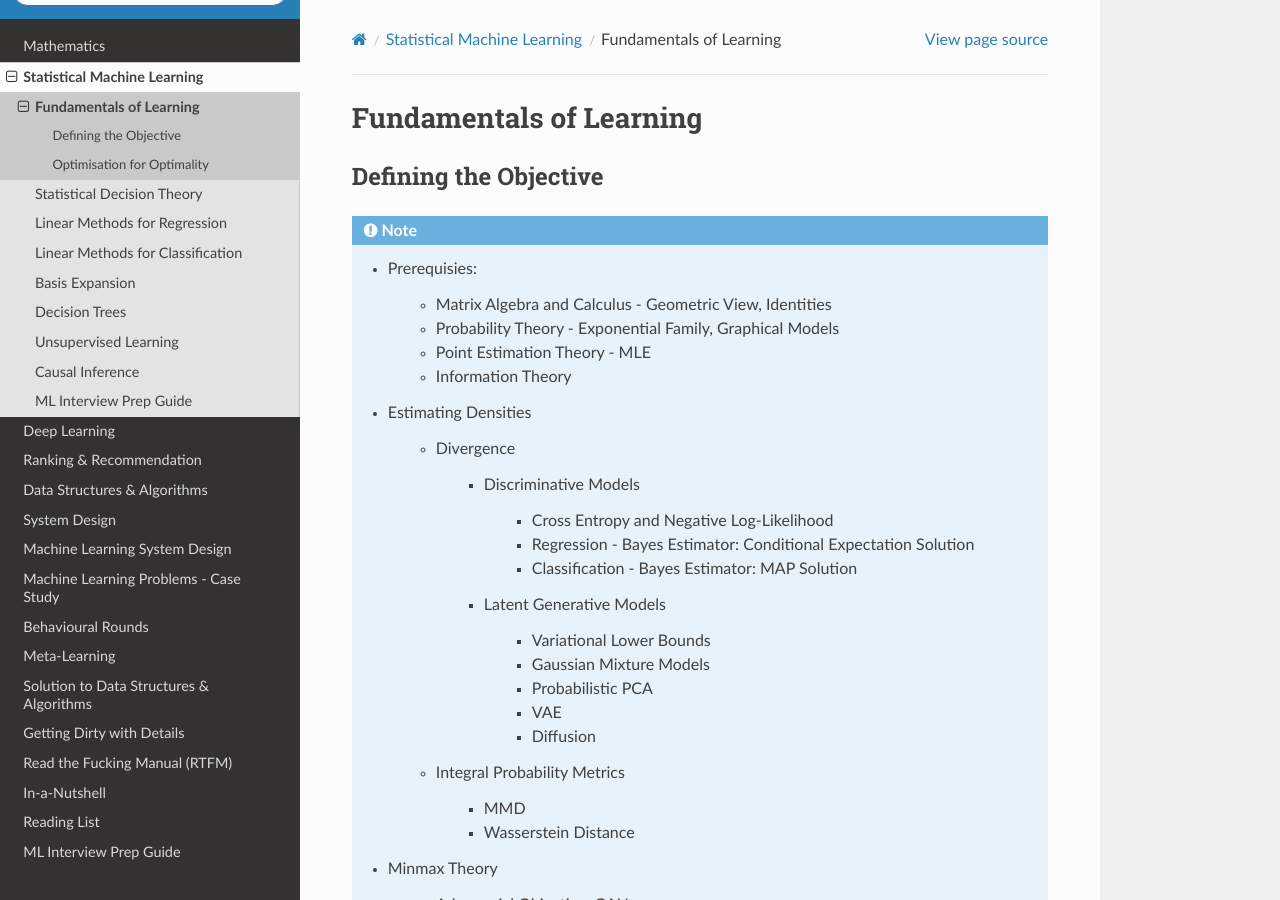
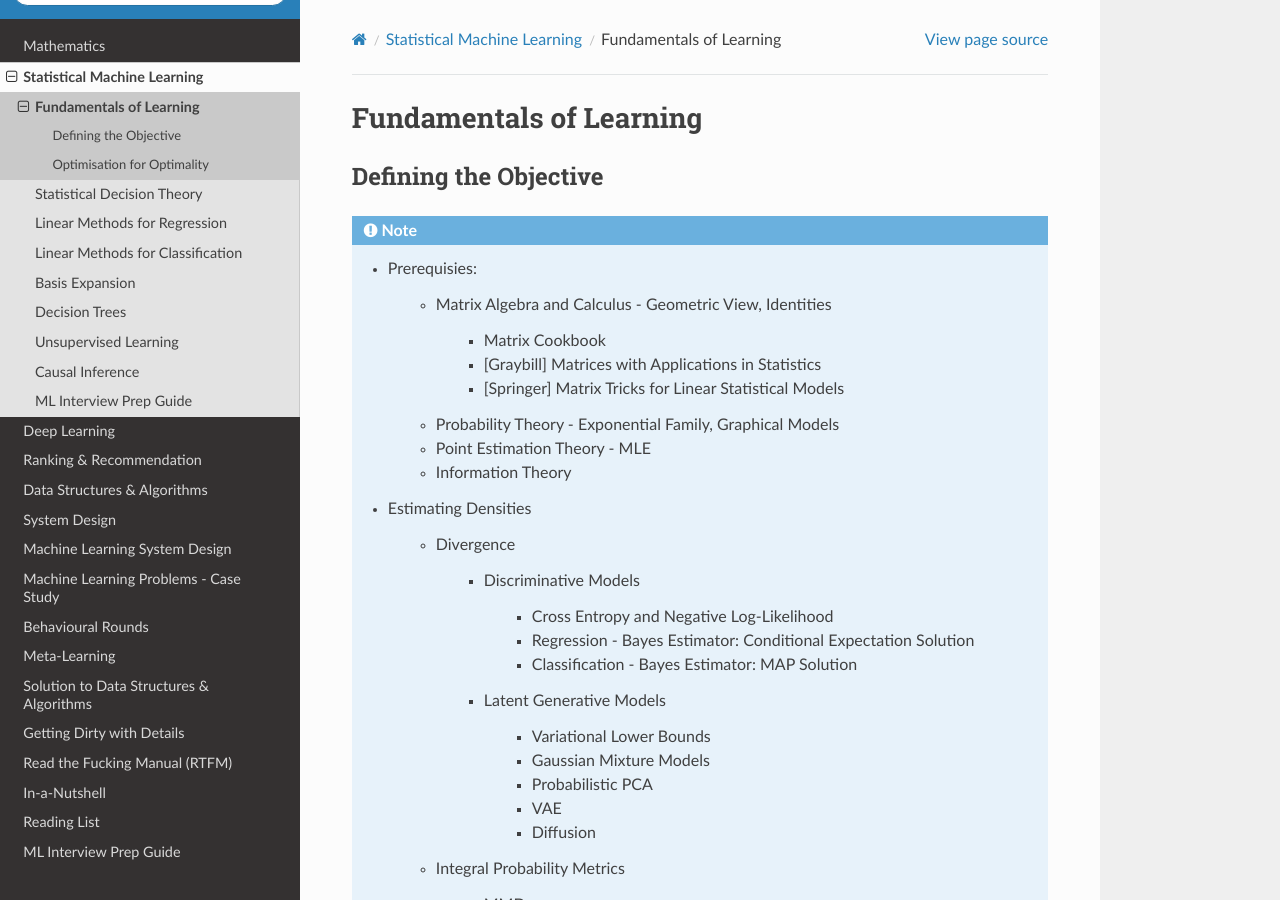
Before and after one commit to uselesstechjunks/leetcode, a Sphinx documentation site: the page built from docs/source/ml/basics.rst, in a window 1280 px wide and 900 px high. Built offline with Sphinx 7.4.7 and the Read the Docs theme 2.0.0, drawn with Linux system fonts in a browser that asks for light colours.

Commit message:
Update basics.rst (#334)

```diff
--- a/docs/source/ml/basics.rst
+++ b/docs/source/ml/basics.rst
@@ -9,6 +9,10 @@ Defining the Objective
 	* Prerequisies:
 
 		* Matrix Algebra and Calculus - Geometric View, Identities
+
+			* Matrix Cookbook
+			* [Graybill] Matrices with Applications in Statistics
+			* [Springer] Matrix Tricks for Linear Statistical Models
 		* Probability Theory - Exponential Family, Graphical Models
 		* Point Estimation Theory - MLE
 		* Information Theory
```
